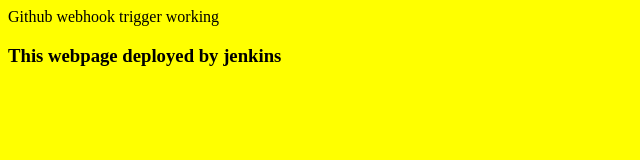
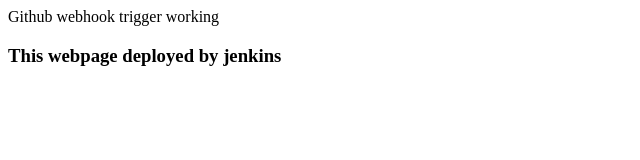
Before and after one commit to u6325199274-svg/root27, a plain HTML site: page index.html in a window 1280 px wide. Shown: the whole page, without its empty margins (0-640 px from the left). Drawn offline with Linux system fonts and the light colour scheme.

Commit message:
Update index.html

```diff
--- a/index.html
+++ b/index.html
@@ -1,4 +1,4 @@
-<body style="background-color:yellow;>
+<body style="background-color:orangr;>
   <h1>Github webhook trigger working </h1>
   <h3>This webpage deployed by jenkins</h3>
   </body>
```
